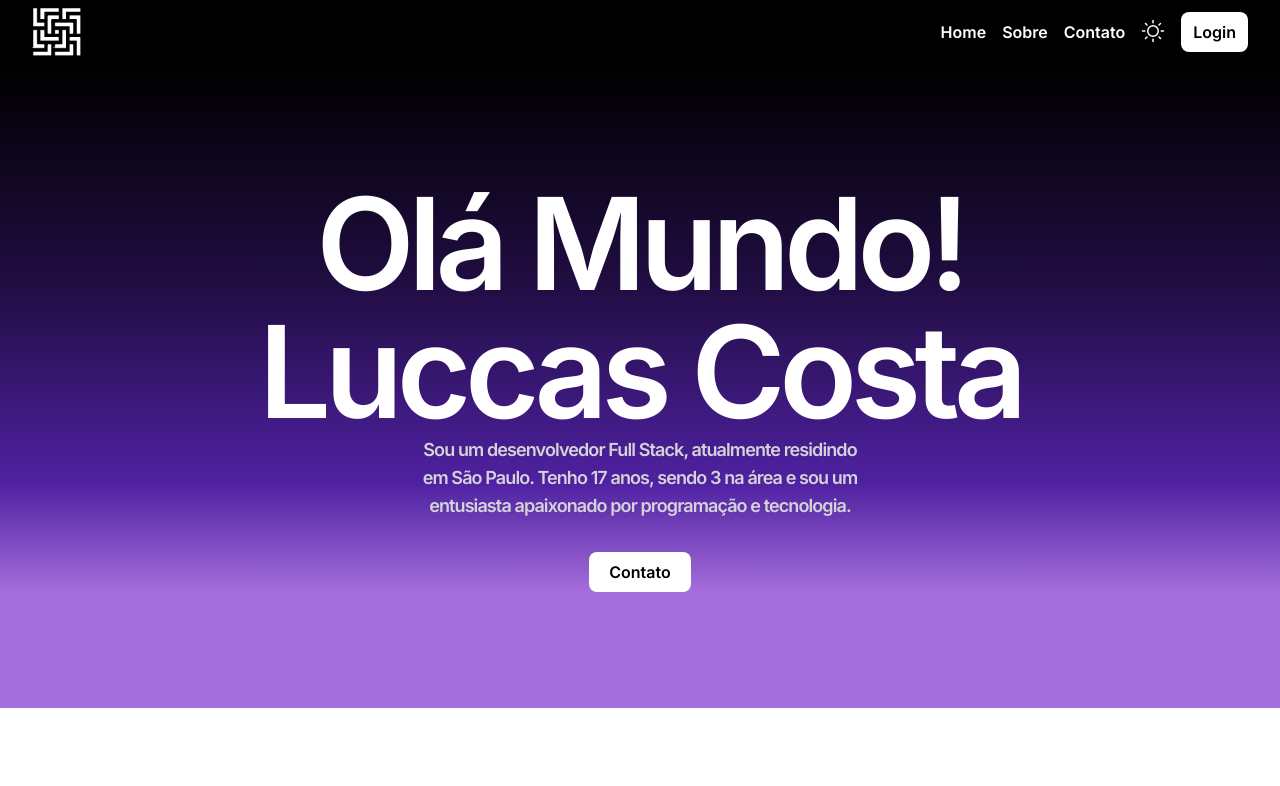
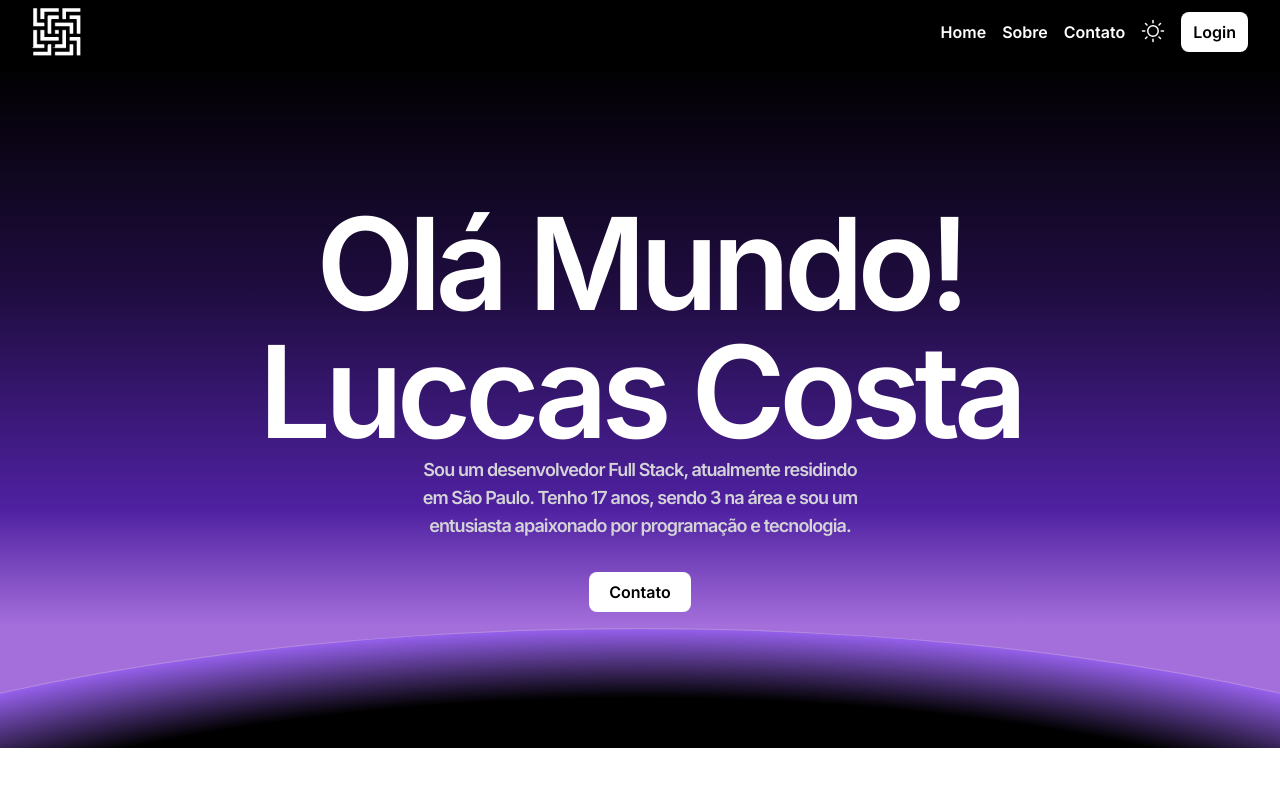
Before and after one commit to Luccas-costa/Portifolio, a Next.js app: page / in a window 1280 px wide. Shown: the top 786 px of the page. Built offline with nearby package versions, Linux system fonts and the light colour scheme.

Commit message:
terminanod hero

```diff
--- a/src/components/Hero.tsx
+++ b/src/components/Hero.tsx
@@ -4,8 +4,8 @@ import styles from "@/styles/Hero.module.css"
 
 export default function Hero() {
   return (
-    <div className={`bg-black text-white ${styles.degrade} py-[100px] flex flex-col overflow-clip`}>
-      <div className="p-[1rem] flex flex-col items-center justify-center">
+    <div className={`bg-black text-white ${styles.degrade} py-[120px] flex flex-col relative overflow-clip`}>
+      <div className="p-[1rem] flex flex-col items-center justify-center" style={{ zIndex: 10 }}>
         <div className='text-9xl font-semibold tracking-tighter'>
           Olá Mundo!
         </div>
@@ -16,10 +16,10 @@ export default function Hero() {
         Sou um desenvolvedor Full Stack, atualmente residindo em São Paulo. Tenho 17 anos, sendo 3 na área e sou um entusiasta apaixonado por programação e tecnologia.
         </div>
       </div>
-      <div className='p-[1rem] flex flex-col items-center justify-center'>
+      <div className='p-[1rem] flex flex-col items-center justify-center' style={{ zIndex: 10 }}>
         <button className='px-5 py-2 rounded-lg bg-white text-black font-semibold'>Contato</button>
       </div>
-      <div className="absolute w-[375px] h-[700px]"></div>
+      <div className={`absolute h-[375px] w-[750px] menuburger:w-[180vw] menuburger:h-[768px] rounded-[100%] bg-black top-[calc(100%-120px)] left-1/2 -translate-x-1/2 border border-[#B48CDE] ${styles.degrade2}`} style={{ zIndex: 1 }}></div>
     </div>
   )
 }
--- a/src/styles/Hero.module.css
+++ b/src/styles/Hero.module.css
@@ -1,3 +1,7 @@
 .degrade {
     background: linear-gradient(to bottom, #000000, #200D42 34%, #4F21A1 65%, #A46EDB 82%);
 }
+
+.degrade2 {
+    background: radial-gradient(closest-side, #000 82%, #9560EB);
+}
```
Also changed, not shown: 1 other file (tests, documents, lock files or other folders).
